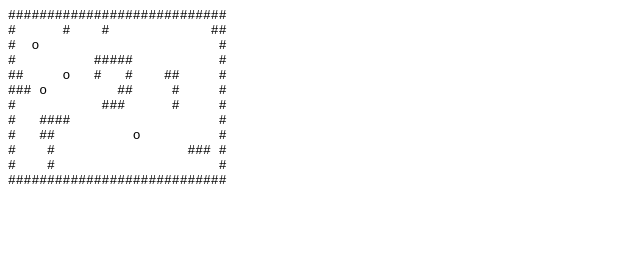
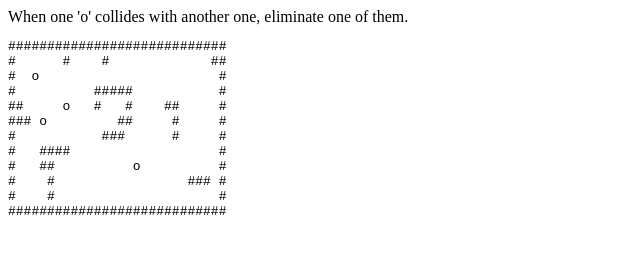
Before and after one commit to makermade/makermade.github.io, a plain HTML site: page jstest1/index.html in a window 1280 px wide. Shown: the whole page, without its empty margins (0-640 px from the left). Drawn offline with Linux system fonts and the light colour scheme.

Commit message:
add the question
Change-Id: I5dfa0d4725bb56da256a6ced273b9a3c3ea849d6

```diff
--- a/jstest1/index.html
+++ b/jstest1/index.html
@@ -1,5 +1,6 @@
 <html>
   <body>
+    When one 'o' collides with another one, eliminate one of them.
     <pre>
     </pre>
     <script type="text/javascript" src="emulate.js"></script>
```
